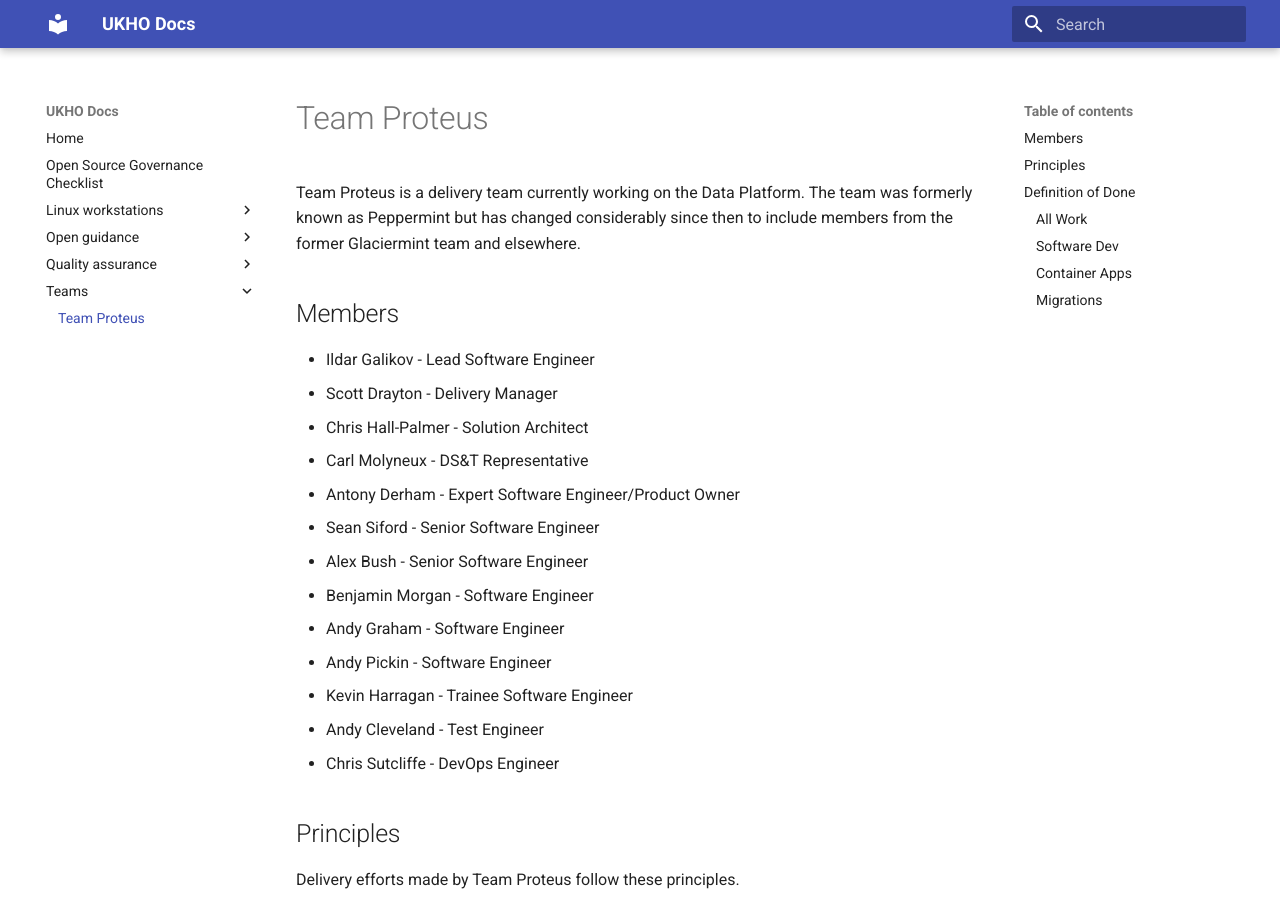
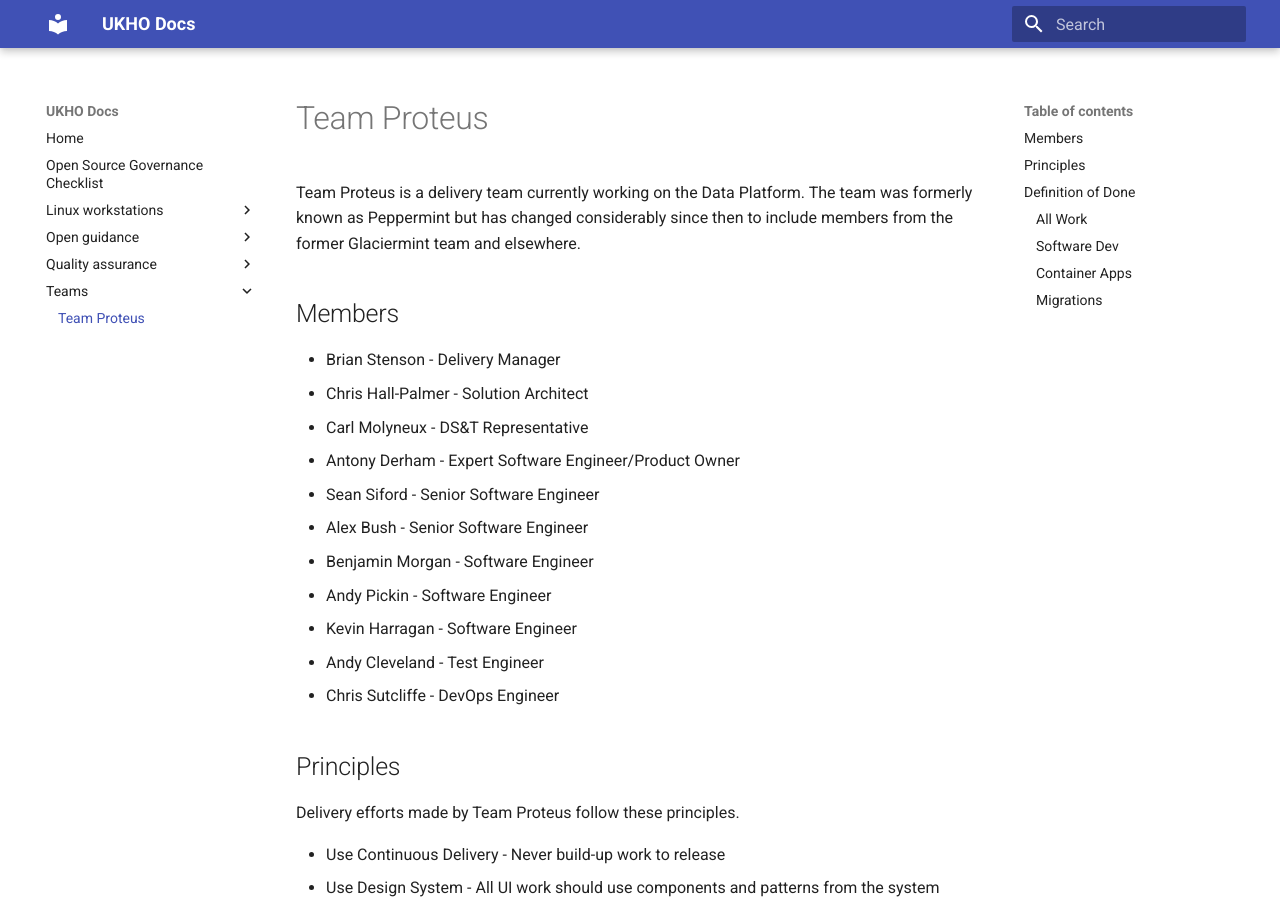
Before and after one commit to UKHO/docs, an MkDocs documentation site: the page built from docs/teams/proteus.md, in a window 1280 px wide and 900 px high. Built offline with MkDocs 1.6.1 and Material for MkDocs 9.7.7, drawn with Linux system fonts in a browser that asks for light colours; some of the changed text lies outside the part shown.

```diff
--- a/docs/teams/proteus.md
+++ b/docs/teams/proteus.md
@@ -2,17 +2,15 @@
 Team Proteus is a delivery team currently working on the Data Platform. The team was formerly known as Peppermint but has changed considerably since then to include members from the former Glaciermint team and elsewhere.
 
 ## Members
-- Ildar Galikov - Lead Software Engineer
-- Scott Drayton - Delivery Manager
+- Brian Stenson - Delivery Manager
 - Chris Hall-Palmer - Solution Architect
 - Carl Molyneux - DS&T Representative
 - Antony Derham - Expert Software Engineer/Product Owner
 - Sean Siford - Senior Software Engineer
 - Alex Bush - Senior Software Engineer
 - Benjamin Morgan - Software Engineer
-- Andy Graham - Software Engineer
 - Andy Pickin - Software Engineer
-- Kevin Harragan - Trainee Software Engineer
+- Kevin Harragan - Software Engineer
 - Andy Cleveland - Test Engineer
 - Chris Sutcliffe - DevOps Engineer
 
```
Also changed, not shown: other parts of docs/teams/proteus.md (+1 -0 lines).
